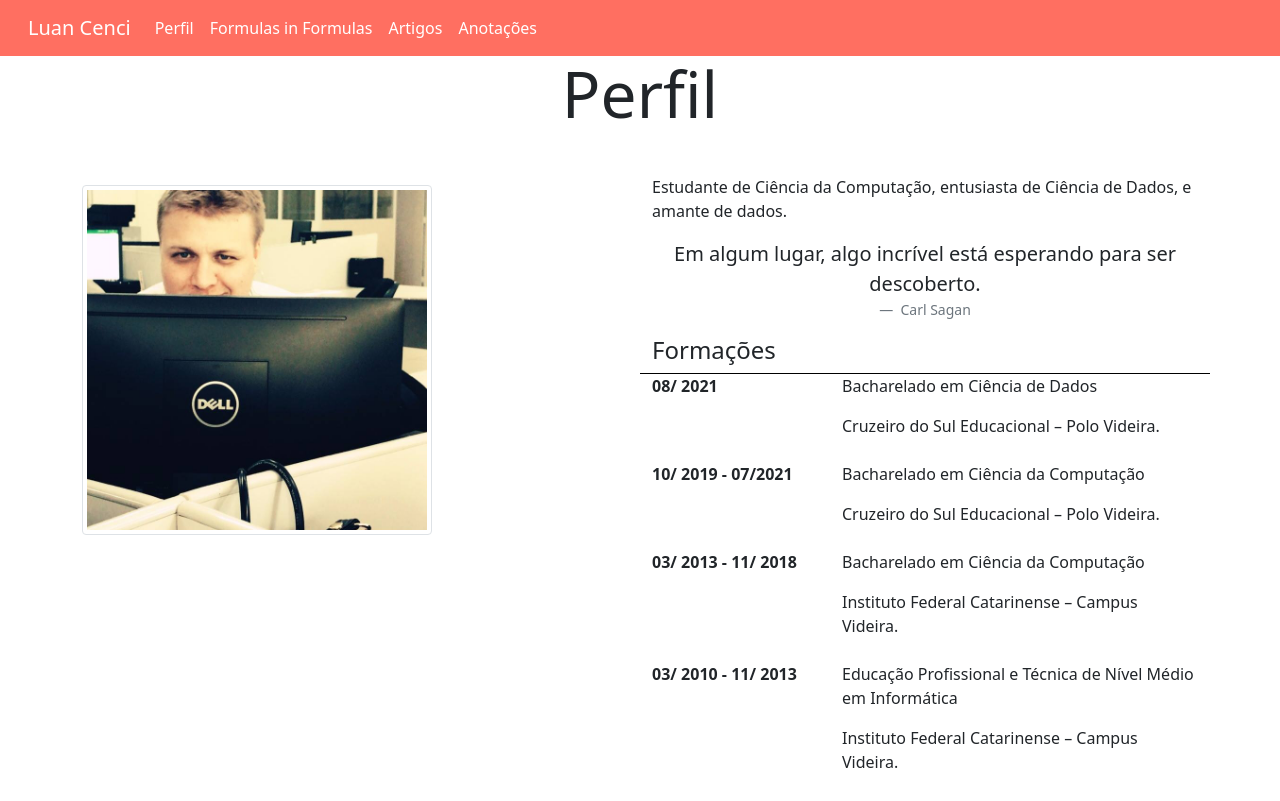
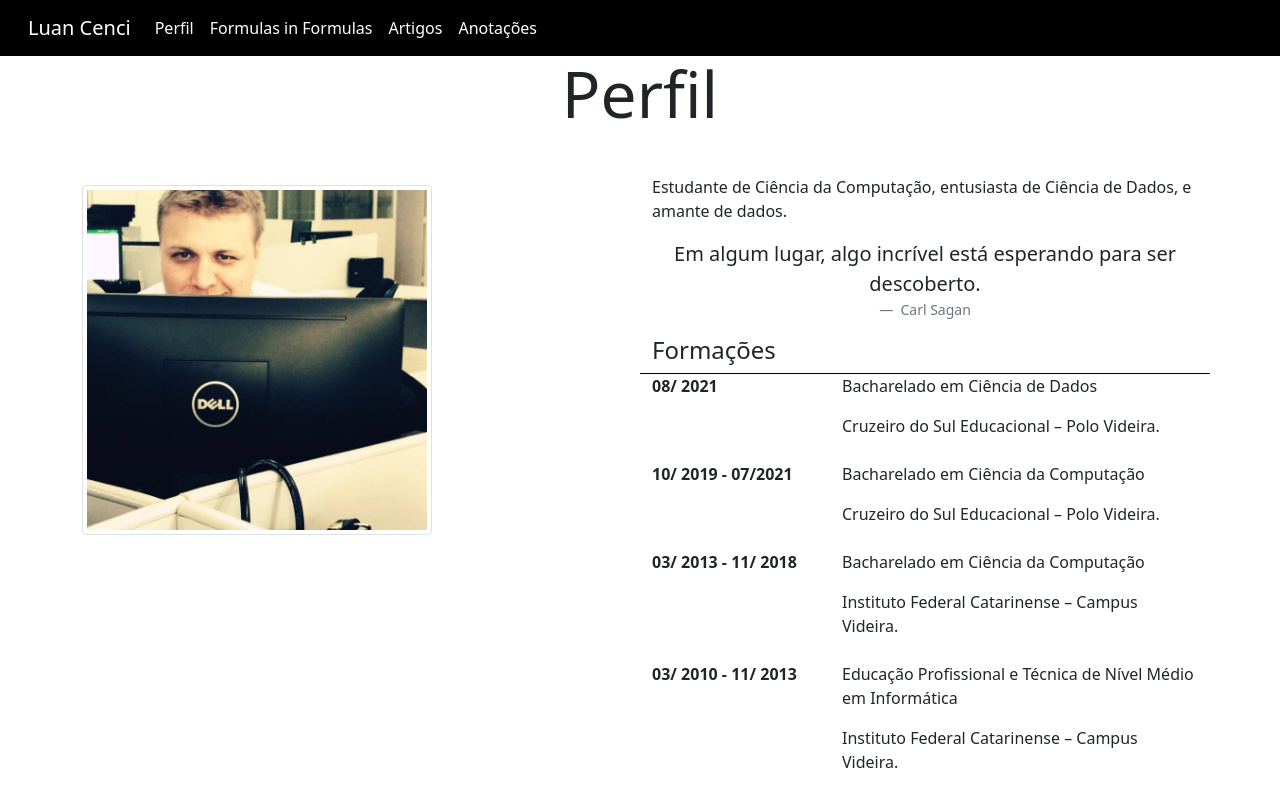
Before and after one commit to LuanCenci/luancenci.github.io, a plain HTML site: page perfil.html in a window 1280 px wide. Shown: the top 801 px of the page. Drawn offline with Linux system fonts and the light colour scheme.

Commit message:
Update perfil.html

```diff
--- a/perfil.html
+++ b/perfil.html
@@ -27,7 +27,7 @@
 		<script type="text/javascript" src="js/bootstrap.min.js"></script>
 	</head>
 	<body>
-	    <nav class="navbar navbar-expand-lg navbar-dark " style="background-color:#FF6F61;">
+	    <nav class="navbar navbar-expand-lg navbar-dark " style="background-color:#000000;">
 		  <div class="container-fluid">
 			<a class="navbar-brand" href="index.html">Luan Cenci</a>
 			<button class="navbar-toggler" type="button" data-bs-toggle="collapse" data-bs-target="#navbarNav" aria-controls="navbarNav" aria-expanded="false" aria-label="Toggle navigation">
```
